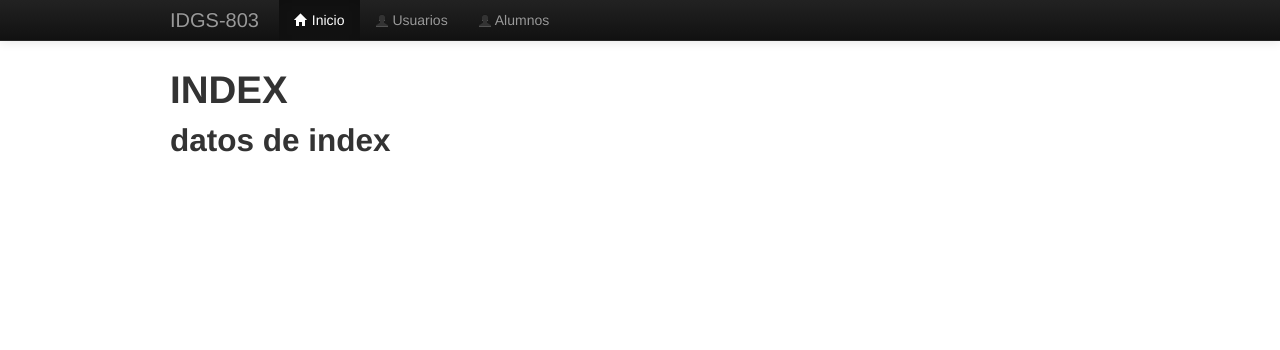
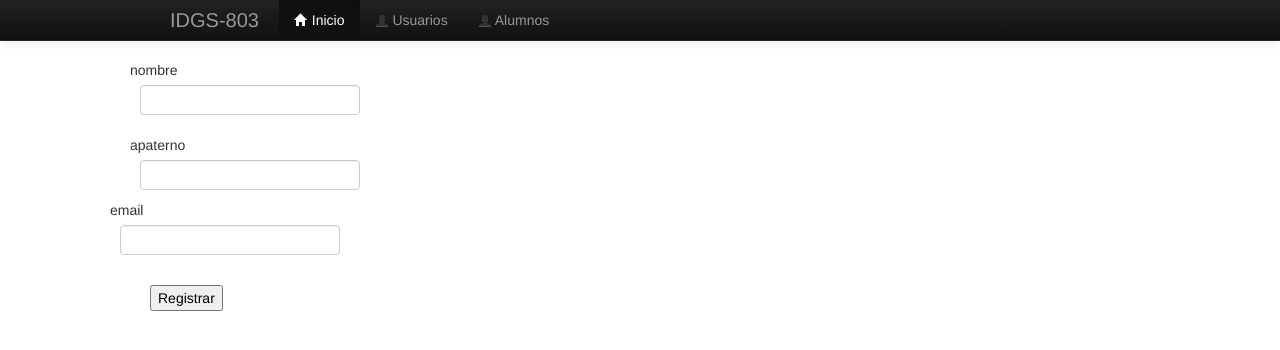
Before and after one commit to IDGS-803-17001472/Flask_BD_IDGS803, a Flask app: page /index in a window 1280 px wide. Shown: the top 350 px of the page. Run offline with Flask 3, Linux system fonts and the light colour scheme; parts of the project's set-up code (start-up, migrations or seed data) failed here and were passed over; some libraries are stand-ins or nearby versions.

Commit message:
2/27/2024 alumnos

```diff
--- a/config.py
+++ b/config.py
@@ -9,5 +9,5 @@ class Config(object):
 
 class DevelopmentConfig(Config):
     DEBUG=True
-    SQLALCHEMY_DATABASE_URL='mysql+pymysql://root:root@127.0.0.1/idgs803'
+    SQLALCHEMY_DATABASE_URI='mysql+pymysql://root:root@127.0.0.1/dbidgs803'
     SQLALCHEMY_TRACK_MODIFICATIONS=False
--- a/forms.py
+++ b/forms.py
@@ -22,6 +22,21 @@ class UserForm(Form):
         validators.Email(message='Ingrese un correo válido')
     ])
 
+class UserForm2(Form):
+    id=IntegerField('id')
+    nombre = StringField('nombre', [
+        validators.DataRequired(message='el campo es requerido'),
+        validators.length(min=4, max=10, message='ingresa un nombre valido')
+    ])
+    apaterno = StringField('apaterno',[
+        validators.DataRequired(message='el campo es requerido'),
+        validators.length(min=4, max=10, message='ingresa un nombre valido')
+    ])
+    email = EmailField('email',[
+        validators.Email(message='Ingrese un correo válido')
+    ])
+
+
 class DicRegistroForm(Form):
     txtPalaIngles=StringField('txtPalaIngles',[
         validators.DataRequired(message='el campo es requerido')
--- a/main.py
+++ b/main.py
@@ -26,11 +26,20 @@ def before_request():
 def after_request(response):
     return response
 
-@app.route("/index")
+@app.route("/index", methods = ["GET","POST"])
 def index():
-    escuela = "UTL"
-    alumnos = ["Mario", "Pedro", "Luis", "David"]
-    return render_template("index.html" , escuela = escuela, alumnos = alumnos)
+    alum_form = forms.UserForm2(request.form)
+    if request.method == "POST" :
+        alum=Alumnos(nombre=alum_form.nombre.data,apaterno=alum_form.apaterno.data,email=alum_form.email.data)
+        db.session.add(alum)
+        db.session.commit()
+    return render_template("index.html",form=alum_form)
+
+@app.route("/ABC_Completo", methods = ["GET","POST"])
+def ABC_Completo():
+    alum_form=forms.UserForm2(request.form)
+    alumnos=Alumnos.query.all()
+    return render_template("ABC_Completo.html", alumnos=alumnos)
 
 @app.route("/alumnos", methods = ["GET","POST"])
 def alum():
--- a/models.py
+++ b/models.py
@@ -5,8 +5,9 @@ import datetime
 db=SQLAlchemy()
 
 class Alumnos(db.Model):
-    __tablename__ = "alumnos"
-    id=id.Column(db.Integer, primary_key=True)
+    _tablename_='alumnos'
+    id=db.Column(db.Integer,primary_key=True)
     nombre=db.Column(db.String(50))
     apaterno=db.Column(db.String(50))
     email=db.Column(db.String(50))
+    create_date=db.Column(db.DateTime,default=datetime.datetime.now)
--- a/requirements.txt
+++ b/requirements.txt
@@ -1,6 +1,8 @@
 blinker==1.7.0
+cffi==1.16.0
 click==8.1.7
 colorama==0.4.6
+cryptography==42.0.5
 dnspython==2.5.0
 email-validator==2.1.0.post1
 flash==1.0.3
@@ -9,11 +11,14 @@ Flask-SQLAlchemy==3.1.1
 Flask-WTF==1.2.1
 greenlet==3.0.3
 idna==3.6
+importlib-metadata==7.0.1
 itsdangerous==2.1.2
 Jinja2==3.1.3
 MarkupSafe==2.1.4
+pycparser==2.21
 PyMySQL==1.1.0
 SQLAlchemy==2.0.27
 typing_extensions==4.9.0
 Werkzeug==3.0.1
 WTForms==3.1.2
+zipp==3.17.0
--- a/templates/index.html
+++ b/templates/index.html
@@ -1,13 +1,30 @@
 {%extends 'layout.html'%}
 
 {%block content%}
+{% from "_macros.html" import render_field %}
+<div class="container">
+    <div class="row">
+        <form name="registro" action="/index" id="registro" method="post">
+            <div class="row control-group">
+                <div class="form-group col-xs-12 float-label-form-group">
+                    {{render_field(form.nombre, class="form-control")}}
+                </div>
+            </div>
+            <div class="row control-group">
+                <div class="form-group col-xs-12 float-label-form-group">
+                    {{render_field(form.apaterno, class="form-control")}}
+                </div>
+                <div class="row control-group">
+                    <div class="form-group col-xs-12 float-label-form-group">
+                        {{render_field(form.email, class="form-control")}}
+                    </div>
+                </div>
+            </div>
+            <input type="hidden" name="csrf_token" value="{{csrf_token()}}"/>
+            <input type="submit" name="registrar" id="registrar" value="Registrar"/>
 
-<h1>
-    INDEX
-</h1>
-<h2>datos de index</h2>
-
-
-
+        </form>
+    </div>
+</div>
 
 {%endblock%}
```
Also changed, not shown: templates/ABC_Completo.html (added, +38 -0 lines), 3 other files.
